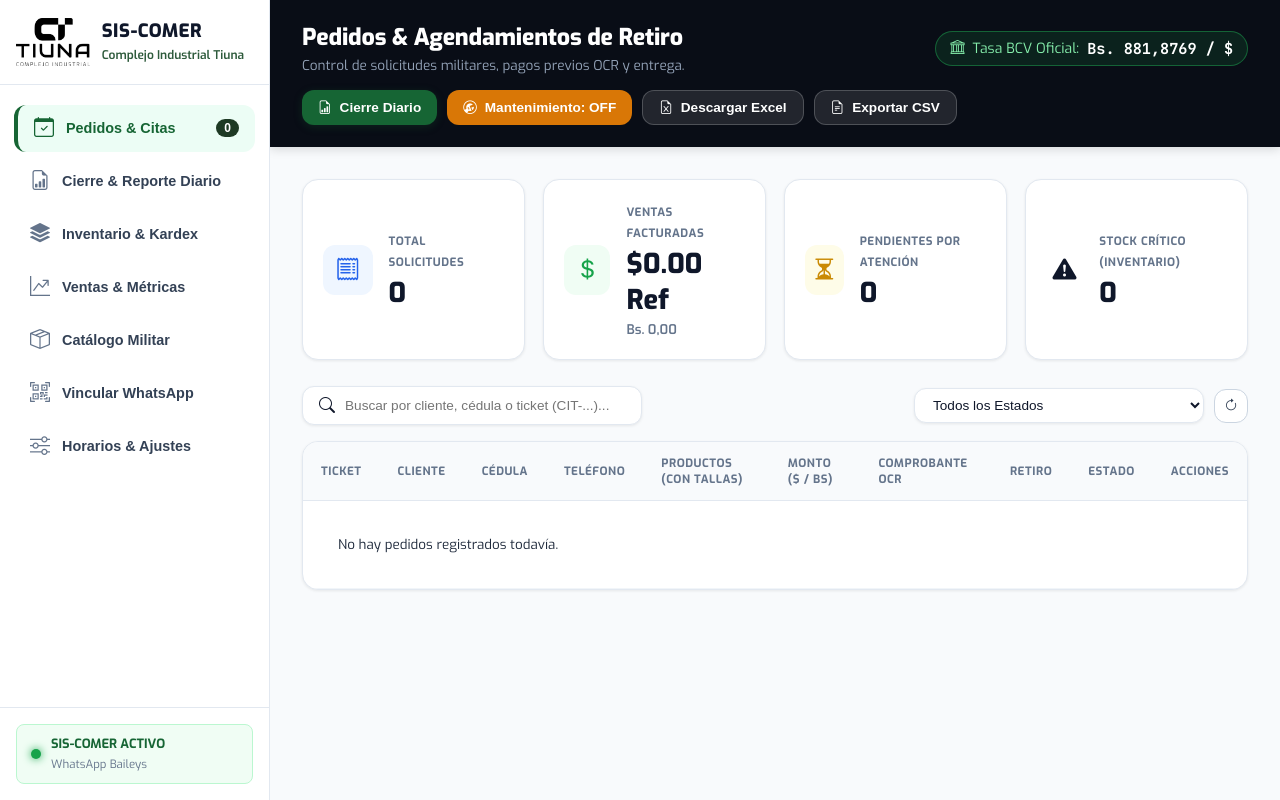
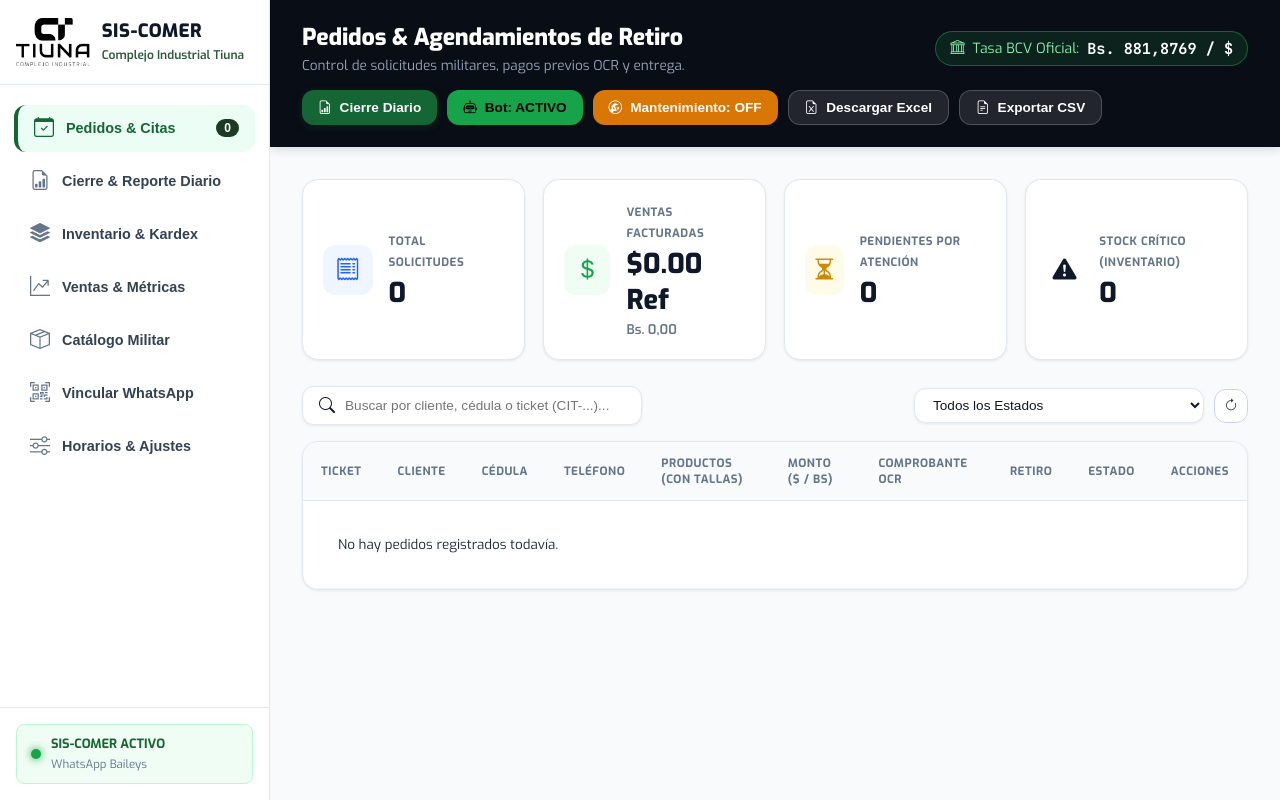
Before and after one commit to LCU20255/bot-ws-comercializacion, a FastAPI app: page /admin in a window 1280 px wide. Run offline with FastAPI, Linux system fonts and the light colour scheme; data comes from the database, SQL or seed files in the repository; both versions use the stored data as it was after the commit; data that the repository does not hold is empty; some libraries are stand-ins or nearby versions.

Commit message:
Add files via upload

```diff
--- a/app/main.py
+++ b/app/main.py
@@ -26,7 +26,7 @@ from app.database import (
     create_product, update_product, delete_product,
     get_orders, get_order_by_id, get_order_by_ticket, update_order, update_order_status, delete_order,
     mark_reminder_sent, export_orders_df,
-    get_all_config, update_config, is_maintenance_active,
+    get_all_config, update_config, is_maintenance_active, is_bot_enabled, toggle_bot_enabled,
     get_inventory_movements, add_stock_batch, get_low_stock_products,
     get_available_catalog_products, get_financial_and_sales_metrics,
     get_waitlist, mark_waitlist_notified, update_waitlist_item,
@@ -211,6 +211,7 @@ class StockBatchSchema(BaseModel):
     created_by: Optional[str] = "TALLER_CONFECCION"
 
 class ConfigSchema(BaseModel):
+    bot_enabled: Optional[str] = None
     maintenance_mode: Optional[str] = None
     maintenance_message: Optional[str] = None
     business_hours_start: Optional[str] = None
@@ -707,6 +708,23 @@ def api_toggle_maintenance():
     status_str = "ACTIVADO" if new_val == "1" else "DESACTIVADO"
     return {"status": "ok", "maintenance_mode": new_val, "message": f"Modo Mantenimiento {status_str}"}
 
+# ----------------- REST API: CONTROL DE ACTIVACIÓN DEL BOT ("HABILITAR BOT / PLAY") -----------------
+@app.get("/api/bot/status")
+def api_get_bot_status():
+    global baileys_state
+    return {
+        "bot_enabled": is_bot_enabled(),
+        "baileys_status": baileys_state.get("status"),
+        "connected": baileys_state.get("status") == "CONNECTED",
+        "phone": baileys_state.get("phone")
+    }
+
+@app.post("/api/bot/toggle")
+def api_toggle_bot():
+    new_state = toggle_bot_enabled()
+    msg = "¡Bot HABILITADO! Ahora responderá automáticamente a los mensajes de WhatsApp." if new_state else "Bot PAUSADO. WhatsApp sigue conectado pero NO responderá automáticamente (atención 100% manual)."
+    return {"status": "ok", "bot_enabled": new_state, "message": msg}
+
 # ----------------- REST API: EXPORTACIÓN EXCEL / CSV -----------------
 @app.get("/api/export/excel")
 def api_export_excel():
@@ -748,121 +766,20 @@ def api_export_csv():
     headers = {'Content-Disposition': f'attachment; filename="{filename}"'}
     return StreamingResponse(io.BytesIO(output.getvalue().encode('utf-8-sig')), media_type='text/csv', headers=headers)
 
-# ----------------- REST API: REPORTE DIARIO DE VENTAS & DESGLOSE DE UNIFORMES -----------------
-@app.get("/api/reports/daily")
-def api_get_daily_report(date: Optional[str] = None):
-    return get_daily_sales_report(date)
-
-@app.get("/api/export/daily-report-excel")
-def api_export_daily_report_excel(date: Optional[str] = None):
-    report = get_daily_sales_report(date)
-    output = io.BytesIO()
-    with pd.ExcelWriter(output, engine='xlsxwriter') as writer:
-        workbook = writer.book
-
-        title_fmt = workbook.add_format({
-            'bold': True, 'font_size': 13, 'font_color': '#0F172A', 'align': 'left'
-        })
-        subtitle_fmt = workbook.add_format({
-            'font_size': 9, 'font_color': '#475569', 'italic': True
-        })
-        header_fmt = workbook.add_format({
-            'bold': True, 'fg_color': '#166534', 'font_color': '#FFFFFF',
-            'border': 1, 'align': 'center', 'valign': 'vcenter'
-        })
-        curr_fmt = workbook.add_format({'num_format': '$#,##0.00', 'align': 'right'})
-        ves_fmt = workbook.add_format({'num_format': 'Bs. #,##0.00', 'align': 'right'})
-        center_fmt = workbook.add_format({'align': 'center'})
-
-        # 1. RESUMEN DE CIERRE
-        ws_resumen = workbook.add_worksheet('Cierre Diario')
-        ws_resumen.write('A1', 'COMPLEJO INDUSTRIAL TIUNA — SIS-COMER', title_fmt)
-        ws_resumen.write('A2', f"REPORTE OFICIAL DE CIERRE DIARIO DE VENTAS — {report['date_dmy']}", subtitle_fmt)
-        ws_resumen.write('A3', f"Tasa Oficial BCV Aplicada: Bs. {report['bcv_rate']:,.2f} / $", subtitle_fmt)
-
-        kpis = [
-            ("TOTAL PEDIDOS CONCRETADOS", report['total_orders']),
-            ("TOTAL UNIDADES DESPACHADAS", report['total_garments_sold']),
-            ("TOTAL FACTURADO EN DIVISAS ($)", f"${report['total_usd']:,.2f} REF"),
-            ("TOTAL FACTURADO EN BOLÍVARES (BS)", f"Bs. {report['total_ves']:,.2f}")
-        ]
-        ws_resumen.write('A5', 'CONCEPTO', header_fmt)
-        ws_resumen.write('B5', 'VALOR CONSOLIDADO', header_fmt)
-        for r_idx, (k, v) in enumerate(kpis, start=6):
-            ws_resumen.write(f'A{r_idx}', k)
-            ws_resumen.write(f'B{r_idx}', str(v), center_fmt)
-
-        ws_resumen.write('A11', 'MÉTODO DE PAGO', header_fmt)
-        ws_resumen.write('B11', 'TOTAL DIVISAS ($)', header_fmt)
-        r_start = 12
-        for pm, val in report['payment_methods_summary'].items():
-            ws_resumen.write(f'A{r_start}', pm)
-            ws_resumen.write(f'B{r_start}', val, curr_fmt)
-            r_start += 1
-
-        ws_resumen.set_column('A:A', 36)
-        ws_resumen.set_column('B:B', 24)
-
-        # 2. DESGLOSE DE UNIFORMES Y MODELOS
-        ws_uniforms = workbook.add_worksheet('Desglose Uniformes')
-        u_headers = ["ARTÍCULO / MODELO", "CATEGORÍA", "TALLAS VENDIDAS", "CANT. TOTAL", "TOTAL ($ REF)", "TOTAL (BS)"]
-        for c_idx, h in enumerate(u_headers):
-            ws_uniforms.write(0, c_idx, h, header_fmt)
-
-        for u_idx, u in enumerate(report['uniforms_summary'], start=1):
-            ws_uniforms.write(u_idx, 0, u['name'])
-            ws_uniforms.write(u_idx, 1, u['category'], center_fmt)
-            ws_uniforms.write(u_idx, 2, ", ".join(u['sizes_detail']))
-            ws_uniforms.write(u_idx, 3, u['total_qty'], center_fmt)
-            ws_uniforms.write(u_idx, 4, u['total_usd'], curr_fmt)
-            ws_uniforms.write(u_idx, 5, u['total_ves'], ves_fmt)
-
-        ws_uniforms.set_column('A:A', 32)
-        ws_uniforms.set_column('B:B', 16)
-        ws_uniforms.set_column('C:C', 35)
-        ws_uniforms.set_column('D:D', 14)
-        ws_uniforms.set_column('E:E', 18)
-        ws_uniforms.set_column('F:F', 22)
-
-        # 3. DETALLE ESPECÍFICO DE PEDIDOS
-        ws_orders = workbook.add_worksheet('Detalle de Pedidos')
-        o_headers = ["NRO. TICKET", "CLIENTE", "CÉDULA", "TELÉFONO", "HORA", "RESUMEN PRODUCTOS", "MÉTODO PAGO", "BANCO", "REFERENCIA", "TOTAL ($)", "TOTAL (BS)"]
-        for c_idx, h in enumerate(o_headers):
-            ws_orders.write(0, c_idx, h, header_fmt)
-
-        for row_idx, o in enumerate(report['detailed_orders'], start=1):
-            ws_orders.write(row_idx, 0, o['ticket_code'], center_fmt)
-            ws_orders.write(row_idx, 1, o['client_name'])
-            ws_orders.write(row_idx, 2, o['cedula'], center_fmt)
-            ws_orders.write(row_idx, 3, o['phone'])
-            ws_orders.write(row_idx, 4, o['created_time'], center_fmt)
-            ws_orders.write(row_idx, 5, o['items_summary'])
-            ws_orders.write(row_idx, 6, o['payment_method'])
-            ws_orders.write(row_idx, 7, o['receipt_bank'])
-            ws_orders.write(row_idx, 8, o['receipt_ref'], center_fmt)
-            ws_orders.write(row_idx, 9, o['amount_usd'], curr_fmt)
-            ws_orders.write(row_idx, 10, o['amount_ves'], ves_fmt)
-
-        ws_orders.set_column('A:A', 16)
-        ws_orders.set_column('B:B', 24)
-        ws_orders.set_column('C:C', 14)
-        ws_orders.set_column('D:D', 16)
-        ws_orders.set_column('E:E', 10)
-        ws_orders.set_column('F:F', 40)
-        ws_orders.set_column('G:G', 18)
-        ws_orders.set_column('H:H', 18)
-        ws_orders.set_column('I:I', 16)
-        ws_orders.set_column('J:J', 14)
-        ws_orders.set_column('K:K', 18)
-
-    output.seek(0)
-    filename = f"cierre_ventas_{report['date']}.xlsx"
-    headers = {'Content-Disposition': f'attachment; filename="{filename}"'}
-    return StreamingResponse(output, media_type='application/vnd.openxmlformats-officedocument.spreadsheetml.sheet', headers=headers)
-
 # ----------------- REST API: SIMULADOR & OCR COMPROBANTES -----------------
 @app.post("/api/chat/simulate")
 def api_simulate_chat(body: SimulateChatSchema):
+    # Si el bot está pausado/deshabilitado, no generar respuesta automática
+    if not is_bot_enabled():
+        logger.info(f"Bot en pausa. Mensaje de {body.phone} ignorado para permitir atención manual.")
+        return {
+            "reply": "",
+            "messages": [],
+            "image_url": None,
+            "state": "BOT_DISABLED",
+            "bot_enabled": False
+        }
+
     # Si viene con imagen de comprobante adjunta
     if body.image_base64:
         img_bytes = base64.b64decode(body.image_base64)
--- a/app/static/js/admin.js
+++ b/app/static/js/admin.js
@@ -1384,6 +1384,9 @@ async function loadConfig() {
     const isMaint = cfg.maintenance_mode === "1";
     updateMaintUI(isMaint);
 
+    const isBotEnabled = cfg.bot_enabled !== "0";
+    updateBotStatusUI(isBotEnabled);
+
     if (cfg.maintenance_message && document.getElementById("cfg-maint-msg")) {
       document.getElementById("cfg-maint-msg").value = cfg.maintenance_message;
     }
@@ -1434,6 +1437,77 @@ async function toggleMaintenance() {
     notifySuccess(data.message);
   } catch (e) {
     notifyError("Error cambiando modo de mantenimiento");
+  }
+}
+
+function updateBotStatusUI(isBotEnabled) {
+  const topLabel = document.getElementById("bot-status-label");
+  const topBtn = document.getElementById("btn-toggle-bot");
+  const topIcon = document.getElementById("bot-toggle-icon");
+  const alertBar = document.getElementById("bot-disabled-alert-bar");
+  const tabStatusTag = document.getElementById("bot-status-tag");
+  const tabBtn = document.getElementById("btn-tab-toggle-bot");
+  const tabBtnLabel = document.getElementById("btn-tab-bot-label");
+  const tabBtnIcon = document.getElementById("btn-tab-bot-icon");
+  const connDesc = document.getElementById("conn-bot-status-desc");
+
+  if (isBotEnabled) {
+    if (topLabel) topLabel.innerText = "Bot: ACTIVO";
+    if (topBtn) {
+      topBtn.className = "btn btn-success";
+      topBtn.style.background = "#16a34a";
+      topBtn.style.borderColor = "#16a34a";
+    }
+    if (topIcon) topIcon.className = "bi bi-robot";
+    if (alertBar) alertBar.style.display = "none";
+    if (tabStatusTag) {
+      tabStatusTag.innerText = "HABILITADO";
+      tabStatusTag.className = "badge-status connected";
+    }
+    if (tabBtn) {
+      tabBtn.className = "btn btn-warning";
+      tabBtn.style.background = "#d97706";
+      tabBtn.style.borderColor = "#d97706";
+    }
+    if (tabBtnIcon) tabBtnIcon.className = "bi bi-pause-fill";
+    if (tabBtnLabel) tabBtnLabel.innerText = "Pausar Bot";
+    if (connDesc) {
+      connDesc.innerHTML = 'El bot de comercialización está <strong style="color: #16a34a;">HABILITADO</strong> y respondiendo en tiempo real en la línea:';
+    }
+  } else {
+    if (topLabel) topLabel.innerText = "Bot: PAUSADO";
+    if (topBtn) {
+      topBtn.className = "btn btn-warning";
+      topBtn.style.background = "#d97706";
+      topBtn.style.borderColor = "#d97706";
+    }
+    if (topIcon) topIcon.className = "bi bi-pause-circle-fill";
+    if (alertBar) alertBar.style.display = "flex";
+    if (tabStatusTag) {
+      tabStatusTag.innerText = "EN PAUSA";
+      tabStatusTag.className = "badge-status pending";
+    }
+    if (tabBtn) {
+      tabBtn.className = "btn btn-success";
+      tabBtn.style.background = "#16a34a";
+      tabBtn.style.borderColor = "#16a34a";
+    }
+    if (tabBtnIcon) tabBtnIcon.className = "bi bi-play-fill";
+    if (tabBtnLabel) tabBtnLabel.innerText = "Habilitar Bot (Dar Play)";
+    if (connDesc) {
+      connDesc.innerHTML = 'El bot está <strong style="color: #d97706;">EN PAUSA (DESHABILITADO)</strong>. La línea está vinculada pero el bot no responderá (atención 100% manual):';
+    }
+  }
+}
+
+async function toggleBotEnabled() {
+  try {
+    const res = await fetch("/api/bot/toggle", { method: "POST" });
+    const data = await res.json();
+    updateBotStatusUI(data.bot_enabled);
+    notifySuccess(data.message);
+  } catch (e) {
+    notifyError("Error al alternar estado del bot");
   }
 }
 
--- a/app/templates/admin.html
+++ b/app/templates/admin.html
@@ -91,6 +91,9 @@
           <button class="btn btn-primary" onclick="switchToReportTab()" style="background: #166534; border-color: #166534;">
             <i class="bi bi-file-earmark-bar-graph"></i> Cierre Diario
           </button>
+          <button class="btn btn-success" id="btn-toggle-bot" onclick="toggleBotEnabled()" style="font-weight: 600; background: #16a34a; border-color: #16a34a;">
+            <i class="bi bi-robot" id="bot-toggle-icon"></i> <span id="bot-status-label">Bot: HABILITADO</span>
+          </button>
           <button class="btn btn-warning" id="btn-toggle-maint" onclick="toggleMaintenance()">
             <i class="bi bi-wrench-adjustable-circle"></i> <span id="maint-label">Mantenimiento: OFF</span>
           </button>
@@ -102,6 +105,13 @@
           </button>
         </div>
       </header>
+
+      <!-- Banner de Alerta si el Bot está Deshabilitado / Pausado -->
+      <div id="bot-disabled-alert-bar" class="maint-banner" style="display: none; background: #fef3c7; border: 1px solid #f59e0b; color: #92400e;">
+        <i class="bi bi-pause-circle-fill" style="color: #d97706; font-size: 1.25rem;"></i>
+        <span><strong>BOT EN MODO PAUSA (ATENCIÓN MANUAL):</strong> WhatsApp permanece vinculado pero el bot NO responderá automáticamente, permitiéndote atender a los clientes personalmente.</span>
+        <button class="btn btn-sm btn-success" onclick="toggleBotEnabled()" style="background: #16a34a; border-color: #16a34a; font-weight: 600;">Habilitar Bot (Dar Play)</button>
+      </div>
 
       <!-- Banner de Alerta si Mantenimiento está Activo -->
       <div id="maint-alert-bar" class="maint-banner" style="display: none;">
@@ -572,15 +582,34 @@
               </div>
               <div class="card-body" style="padding: 28px 24px;">
 
+                <!-- Control Principal de Activación del Bot ("Habilitar Bot / Play") -->
+                <div style="background: #f8fafc; border: 1px solid #e2e8f0; border-radius: 12px; padding: 18px 20px; margin-bottom: 22px; text-align: left; display: flex; align-items: center; justify-content: space-between; gap: 15px; box-shadow: inset 0 1px 3px rgba(0,0,0,0.03);">
+                  <div>
+                    <div style="display: flex; align-items: center; gap: 8px; margin-bottom: 4px;">
+                      <i class="bi bi-robot" style="font-size: 1.3rem; color: #166534;"></i>
+                      <strong style="color: #0f172a; font-size: 1.05rem;">Control de Respuestas Automáticas</strong>
+                      <span id="bot-status-tag" class="badge-status connected" style="font-size: 0.75rem; padding: 3px 8px;">ACTIVO</span>
+                    </div>
+                    <p style="margin: 0; font-size: 0.85rem; color: #64748b; line-height: 1.4;">
+                      Permite escanear el QR y mantener la línea conectada sin que el bot responda hasta que decidas activarlo ("Darle Play").
+                    </p>
+                  </div>
+                  <button id="btn-tab-toggle-bot" class="btn btn-warning" onclick="toggleBotEnabled()" style="white-space: nowrap; font-weight: 700; padding: 10px 18px; border-radius: 8px;">
+                    <i class="bi bi-pause-fill" id="btn-tab-bot-icon"></i> <span id="btn-tab-bot-label">Pausar Bot</span>
+                  </button>
+                </div>
+
                 <!-- Estado Conectado Banner -->
                 <div id="box-connected" style="display: none; background: #ecfdf5; border: 1px solid #a7f3d0; border-radius: 10px; padding: 24px; margin-bottom: 20px;">
                   <div style="font-size: 3rem; color: #16a34a; margin-bottom: 8px;">
                     <i class="bi bi-check-circle-fill"></i>
                   </div>
                   <h4 style="color: #065f46; font-size: 1.3rem; margin-bottom: 6px; font-weight: 700;">¡Línea SIS-COMER Conectada con Éxito!</h4>
-                  <p style="color: #047857; margin-bottom: 16px; font-size: 0.95rem;">
-                    El bot de comercialización está <strong>ACTIVO</strong> y respondiendo en tiempo real en la línea:
-                    <br><strong id="conn-phone" style="font-size: 1.25rem; font-family: 'JetBrains Mono', monospace; color: #0f172a; display: inline-block; margin-top: 6px;"></strong>
+                  <p id="conn-bot-status-desc" style="color: #047857; margin-bottom: 12px; font-size: 0.95rem;">
+                    El bot de comercialización está <strong>HABILITADO</strong> y respondiendo en tiempo real en la línea:
+                  </p>
+                  <p style="margin-bottom: 18px;">
+                    <strong id="conn-phone" style="font-size: 1.25rem; font-family: 'JetBrains Mono', monospace; color: #0f172a; display: inline-block;"></strong>
                   </p>
                   <button class="btn btn-danger" onclick="unlinkWhatsApp()" style="background: #dc2626; color: white; border: none; padding: 10px 18px; font-weight: 600; border-radius: 8px; cursor: pointer;">
                     <i class="bi bi-box-arrow-left"></i> Desvincular / Cambiar Línea
```
Also changed, not shown: app/bot_flow.py (+22 -0 lines), app/database.py (+50 -7 lines), whatsapp_baileys/index.js (+8 -0 lines), data/commercial_bot.db (added).
